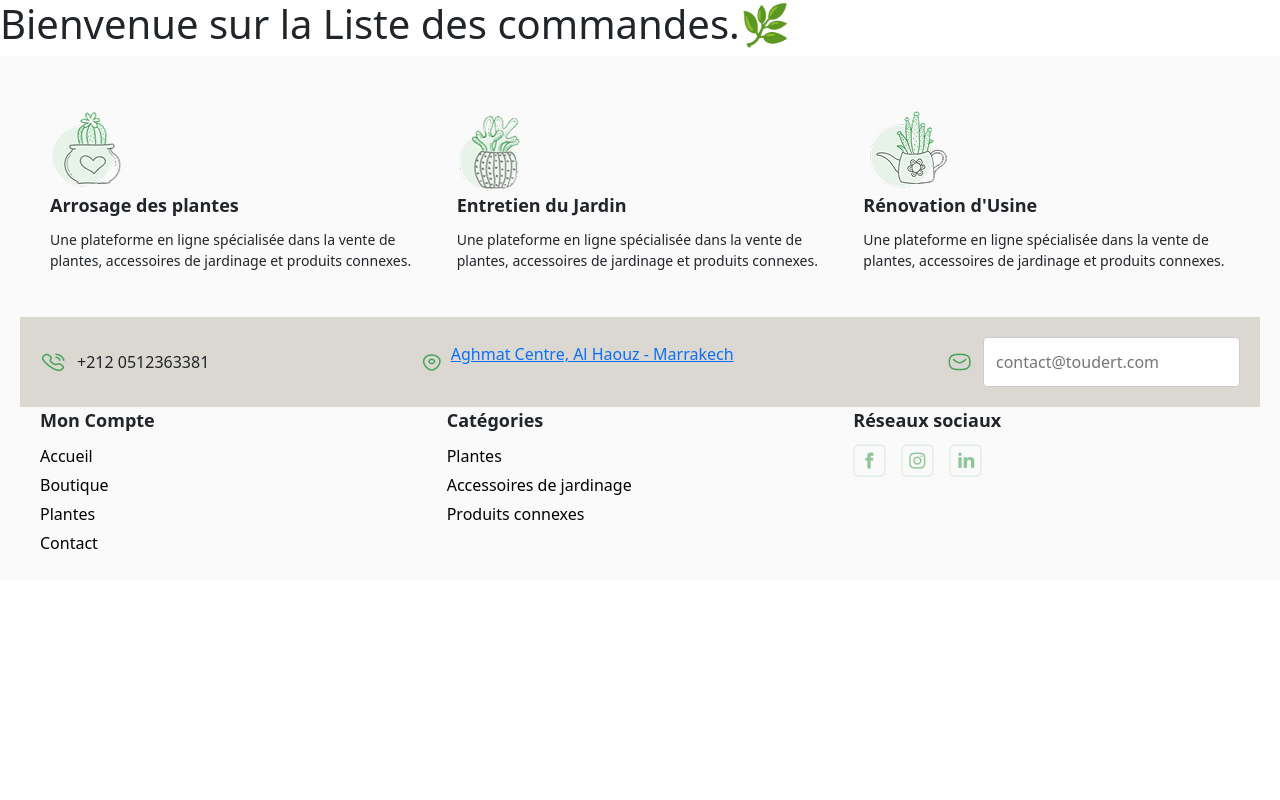
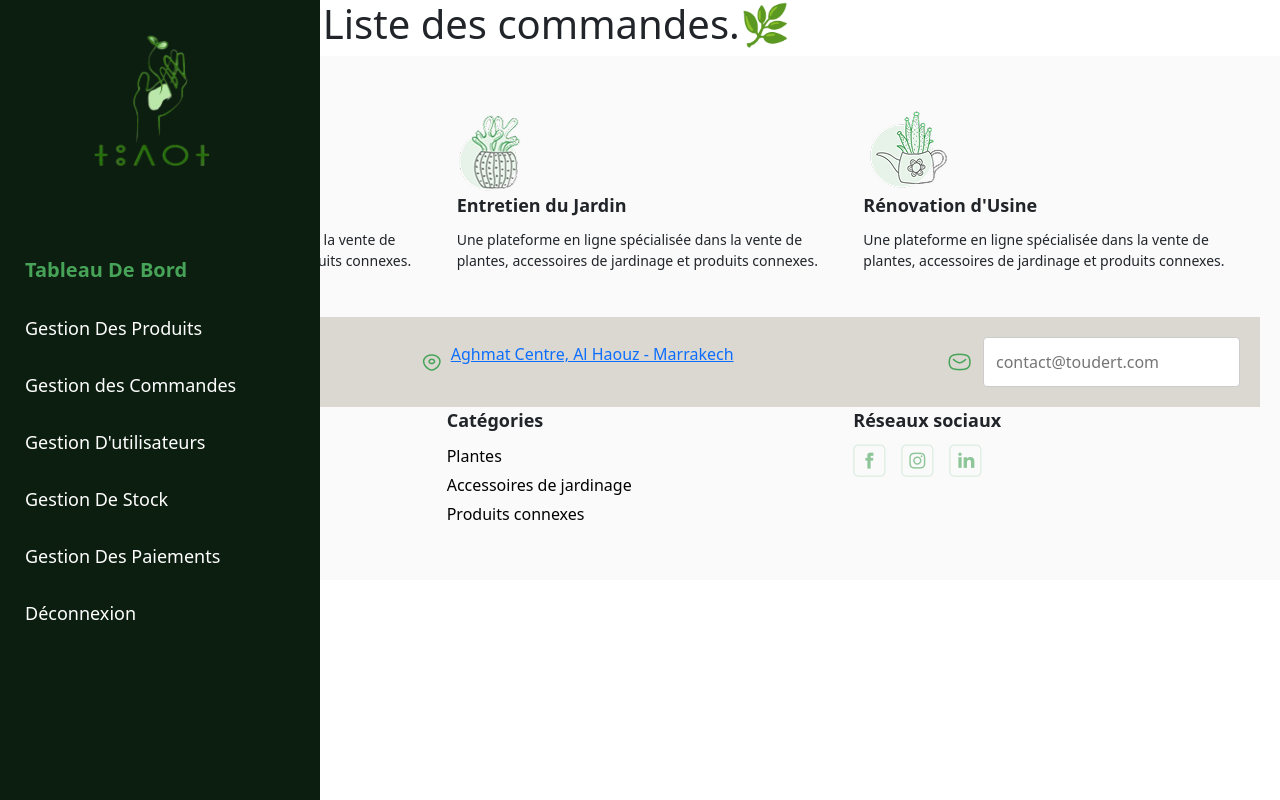
Before and after one commit to samira-elkkerm/Projet2, a React (Create React App) app in the folder frontend/: page /GestionCommandes in a window 1280 px wide. Built offline with nearby package versions, Linux system fonts and the light colour scheme.

Commit message:
Ajouter sidebar de UI admin

```diff
--- a/frontend/package.json
+++ b/frontend/package.json
@@ -7,6 +7,7 @@
     "@fortawesome/free-regular-svg-icons": "^6.7.2",
     "@fortawesome/free-solid-svg-icons": "^6.7.2",
     "@fortawesome/react-fontawesome": "^0.2.2",
+    "@popperjs/core": "^2.11.8",
     "@testing-library/dom": "^10.4.0",
     "@testing-library/jest-dom": "^6.6.3",
     "@testing-library/react": "^16.2.0",
@@ -14,6 +15,7 @@
     "assert": "^2.1.0",
     "axios": "^1.8.3",
     "bootstrap": "^5.3.5",
+    "bootstrap-icons": "^1.11.3",
     "browserify-zlib": "^0.2.0",
     "crypto-browserify": "^3.12.1",
     "https-browserify": "^1.0.0",
--- a/frontend/src/composants/Admin/GestionCommandes.js
+++ b/frontend/src/composants/Admin/GestionCommandes.js
@@ -1,9 +1,11 @@
 import React from 'react';
 import Footer from '../../layout/Footer';
+import SidebarMenu from '../../layout/MenuAdmin';
 
 const GestionCommandes = () => {
   return (
     <div>
+      <SidebarMenu />
 
       <h1> Bienvenue sur la Liste des commandes.🌿</h1>
       <Footer/>
--- /dev/null
+++ b/frontend/src/layout/MenuAdmin.js
@@ -0,0 +1,159 @@
+import React, { useState } from 'react';
+import { Link } from 'react-router-dom';
+import tudert from "../Images/tudert.png";
+
+const SidebarMenu = () => {
+  const [activeItem, setActiveItem] = useState('dashboard');
+
+  const handleItemClick = (item) => {
+    setActiveItem(item);
+  };
+
+  return (
+    <div style={styles.sidebar}>
+      {/* Logo et profil */}
+      <div style={styles.headerContainer}>
+        <img
+          src={tudert}
+          alt="Tudert logo"
+          className="logo"
+          style={{ width: "200px", height: "200px" }}
+        />
+      </div>
+
+      {/* Menu */}
+      <ul style={styles.menuList}>
+        <li style={styles.menuItem}>
+          <Link
+            to="/Admin/TableauBord"
+            style={activeItem === 'dashboard' ? styles.activeMenuLink : styles.menuLink}
+            onClick={() => handleItemClick('dashboard')}
+          >
+            Tableau De Bord
+          </Link>
+        </li>
+        <li style={styles.menuItem}>
+          <Link
+            to="/GestionProduits"
+            style={activeItem === 'products' ? styles.activeMenuLink : styles.menuLink}
+            onClick={() => handleItemClick('products')}
+          >
+            Gestion Des Produits
+          </Link>
+        </li>
+        <li style={styles.menuItem}>
+          <Link
+            to="/GestionCommandes"
+            style={activeItem === 'orders' ? styles.activeMenuLink : styles.menuLink}
+            onClick={() => handleItemClick('orders')}
+          >
+            Gestion des Commandes
+          </Link>
+        </li>
+        <li style={styles.menuItem}>
+          <Link
+            to="/GestionUtilisateur"
+            style={activeItem === 'users' ? styles.activeMenuLink : styles.menuLink}
+            onClick={() => handleItemClick('users')}
+          >
+            Gestion D'utilisateurs
+          </Link>
+        </li>
+        <li style={styles.menuItem}>
+          <Link
+            to="#stock" // Remplacez par votre route si disponible
+            style={activeItem === 'stock' ? styles.activeMenuLink : styles.menuLink}
+            onClick={() => handleItemClick('stock')}
+          >
+            Gestion De Stock
+          </Link>
+        </li>
+        <li style={styles.menuItem}>
+          <Link
+            to="/GestionPaiement"
+            style={activeItem === 'payment' ? styles.activeMenuLink : styles.menuLink}
+            onClick={() => handleItemClick('payment')}
+          >
+            Gestion Des Paiements
+          </Link>
+        </li>
+        <li style={styles.menuItem}>
+          <Link
+            to="#logout" // Remplacez par votre route de déconnexion
+            style={styles.menuLink}
+          >
+            Déconnexion
+          </Link>
+        </li>
+      </ul>
+    </div>
+  );
+};
+
+// Styles CSS interne
+const styles = {
+  sidebar: {
+    position: 'fixed',
+    top: 0,
+    left: 0,
+    width: '25%',
+    height: '100vh',
+    backgroundColor: '#0B1E0F',
+    color: 'white',
+    padding: '0',
+    overflowY: 'auto'
+  },
+  headerContainer: {
+    padding: '20px',
+    textAlign: 'center',
+    display: 'flex',
+    flexDirection: 'column',
+    alignItems: 'center',
+    gap: '10px'
+  },
+  profileInfo: {
+    marginTop: '10px'
+  },
+  welcomeText: {
+    margin: 0,
+    fontSize: '16px',
+    fontWeight: 'normal'
+  },
+  menuList: {
+    listStyle: 'none',
+    padding: '0',
+    margin: '0'
+  },
+  menuItem: {
+    // Pas de bordure entre les éléments
+  },
+  menuLink: {
+    display: 'flex',
+    alignItems: 'center',
+    padding: '15px 25px',
+    color: 'white',
+    textDecoration: 'none',
+    transition: 'all 0.3s',
+    fontSize: '18px',
+    ':hover': {
+      backgroundColor: 'rgba(255,255,255,0.1)',
+      textDecoration: 'none'
+    }
+  },
+  activeMenuLink: {
+    display: 'flex',
+    alignItems: 'center',
+    padding: '15px 25px',
+    color: '#46A358',
+    textDecoration: 'none',
+    fontSize: '20px',
+    fontWeight: 'bold'
+  },
+  menuIcon: {
+    marginRight: '15px',
+    fontSize: '18px',
+    color: 'white'
+  }
+};
+
+export default SidebarMenu;
```
Also changed, not shown: 1 other file (tests, documents, lock files or other folders).
